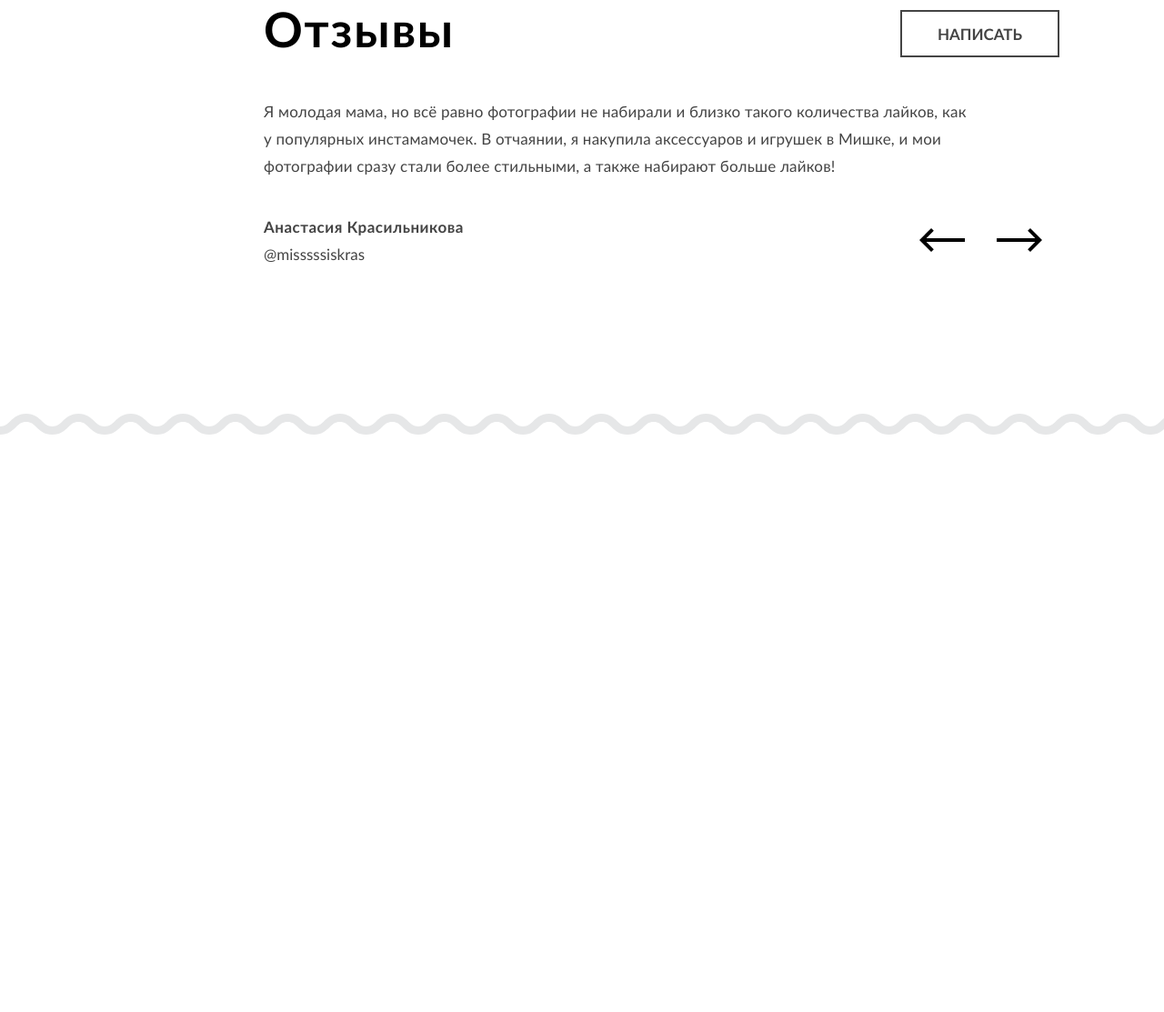
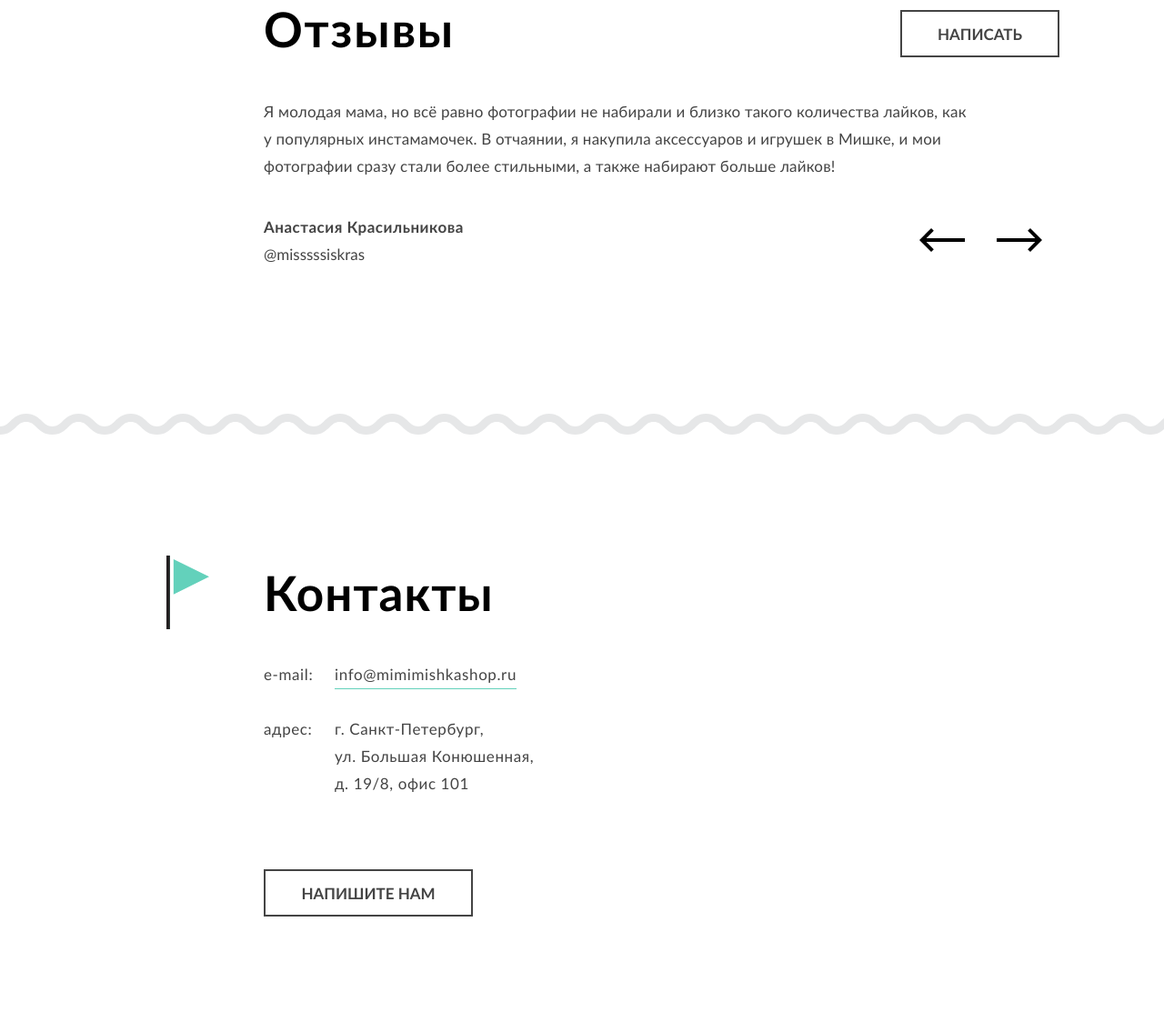
Before and after one commit to mitsa2106/mishka, a website: page src/views/index.html in a window 1280 px wide. Shown: the part 2374-3487 px from the top of the page at 91% size. Before the commit the page ends 2852 px from the top, so only its background shows below. Drawn offline with nearby package versions, Linux system fonts and the light colour scheme; files that its build step writes are made by us from their sources.

Commit message:
added .contacts

```diff
--- a/src/styles/blocks/index/best-product.scss
+++ b/src/styles/blocks/index/best-product.scss
@@ -6,7 +6,6 @@
   display: flex;
   flex-direction: column;
   flex-wrap: wrap;
-  //align-items: center;
   justify-content: flex-start;
   width: 260px;
   margin: 0 auto;
--- /dev/null
+++ b/src/styles/blocks/index/contacts.scss
@@ -0,0 +1,182 @@
+.contacts {
+  @include container;
+}
+
+.contacts__wrapper {
+  width: 260px;
+  margin: 0 auto;
+  padding-top: 37px;
+  display: flex;
+  flex-direction: column;
+  justify-content: flex-start;
+}
+
+.contacts__title {
+  font-size: 18px;
+  line-height: 30px;
+  font-weight: 700;
+  color: $color-text-black;
+  letter-spacing: 0.6px;
+  padding-bottom: 26px;
+}
+
+.info {
+  width: 260px;
+  display: flex;
+  flex-direction: column;
+  justify-content: flex-start;
+  margin-bottom: 35px;
+}
+
+.info__item {
+  font-size: 15px;
+  line-height: 30px;
+  font-weight: 400;
+  color: $color-text-grey;
+  letter-spacing: 0.6px;
+  display: flex;
+  flex-direction: row;
+  justify-content: flex-start;
+  width: 260px;
+  padding-bottom: 30px;
+
+  &:last-child {
+    padding-bottom: 0;
+  }
+
+  .info__one {
+    width: 78px;
+  }
+
+  .info__two {
+    width: 182px;
+  }
+}
+
+.info__link {
+  padding-bottom: 5px;
+  border-bottom: 1px solid $color-text-blue;
+
+  &:hover {
+    color: $color-text-blue2;
+  }
+
+  &:active {
+    opacity: 0.3;
+  }
+}
+
+.contacts__map {
+  width: 320px;
+  height: 457px;
+  margin-left: -30px;
+}
+
+.contacts__btn {
+  margin-top: 39px;
+  margin-bottom: 39px;
+  width: 260px;
+  height: 52px;
+  padding: 15px 0;
+  font-size: 18px;
+  line-height: 20px;
+}
+
+@media ($tablet-widths) {
+  .contacts__wrapper {
+    width: 668px;
+    padding-top: 62px;
+  }
+
+  .contacts__title {
+    font-size: 43px;
+    line-height: 50px;
+    letter-spacing: 1px;
+    padding-bottom: 47px;
+    position: relative;
+
+    &:after {
+      content: "";
+      position: absolute;
+      width: 47px;
+      height: 81px;
+      top: -17px;
+      right: 0;
+      background-image: url("../../../img/svg/flag.svg");
+      background-repeat: no-repeat;
+    }
+  }
+
+  .info {
+    width: 668px;
+    flex-direction:  row;
+    justify-content: space-between;
+    flex-wrap: wrap;
+    margin-bottom: 56px;
+  }
+
+  .info__item {
+    font-size: 17px;
+    width: 333px;
+
+    .info__one {
+      width: 78px;
+    }
+
+    .info__two {
+      width: 250px;
+    }
+  }
+
+  .contacts__map {
+    width: 768px;
+    margin-left: -50px;
+  }
+
+  .contacts__btn {
+    margin: 0 auto;
+    margin-top: 55px;
+    margin-bottom: 57px;
+    width: 230px;
+    font-size: 17px;
+  }
+}
+
+@media ($desktop-widths) {
+  .contacts__wrapper {
+    width: 875px;
+    margin-right: 0;
+    padding-top: 73px;
+    position: relative;
+  }
+
+  .contacts__title {
+    font-size: 53px;
+    line-height: 57px;
+    padding-top: 72px;
+
+    &:after {
+      top: 60px;
+      left: -107px;
+    }
+  }
+
+  .info {
+    width: 333px;
+    flex-direction:  column;
+  }
+
+  .contacts__map {
+    width: 525px;
+    margin: 0;
+    position: absolute;
+    right: 0;
+    top: 71px;
+  }
+
+  .contacts__btn {
+    margin-top: 23px;
+    margin-left: 0;
+    margin-bottom: 105px;
+  }
+}
--- a/src/styles/helpers/_variables.scss
+++ b/src/styles/helpers/_variables.scss
@@ -14,6 +14,7 @@ $color-text-grey: #444444;
 $color-text-black: #000000;
 $color-text-white: #ffffff;
 $color-text-blue: #63d1bb;
+$color-text-blue2: #46c1ae;
 
 $box-shadow: #ececec;
 
--- a/src/styles/main.scss
+++ b/src/styles/main.scss
@@ -18,6 +18,7 @@
 @import "blocks/index/best-product";
 @import "blocks/index/about";
 @import "blocks/index/reviews";
+@import "blocks/index/contacts";
 
 
 //импорт модулей страницы Каталога
--- a/src/views/index.html
+++ b/src/views/index.html
@@ -177,11 +177,37 @@
 
         <div class="wide"></div>
 
+        <!-- блок Контакты -->
+        <section class="contacts">
+            <div class="contacts__wrapper">
+                <h3 class="contacts__title">Контакты</h3>
+                <div class="contacts__info info">
+                    <div class="info__item">
+                        <p class="info__one">e-mail:</p>
+                        <p class="info__two"><a href="" class="info__link">info@mimimishkashop.ru</a></p>
+                    </div>
+                    <div class="info__item">
+                        <p class="info__one">адрес:</p>
+                        <p class="info__two">г. Санкт-Петербург,<br>
+                                             ул. Большая Конюшенная,<br>
+                                             д. 19/8, офис 101
+                        </p>
+                    </div>
+                </div>
+                <div class="contacts__map contacts__map--nojs" id="map">
+                    <iframe src="https://yandex.ru/map-widget/v1/?um=constructor%3A6c2f7faf60ce13bca5592f1016222db7d71ea0cbfa423dd15c14dc1262e6716d&amp;source=constructor" width="100%" height="457" frameborder="0"></iframe>
+                </div>
+                <a href="#" class="contacts__btn btn">Напишите нам</a>
+            </div>
+        </section>
+
     </main>
 
 
 
 </div>
 
+
+
 </body>
 </html>
```
Also changed, not shown: src/img/svg/flag.svg (added), src/img/svg/icon-map-pin.svg (added), src/js/map.js (added).
